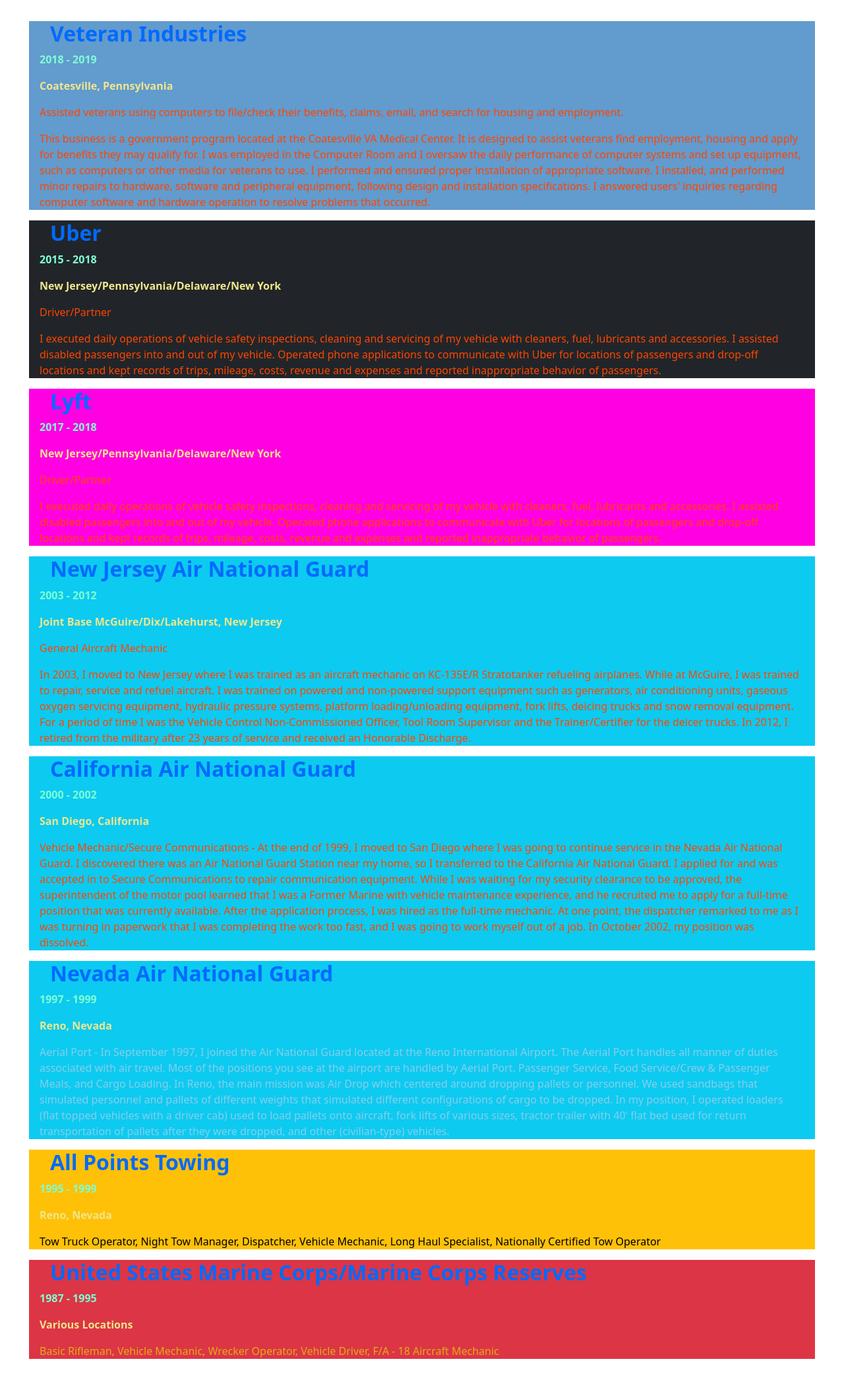
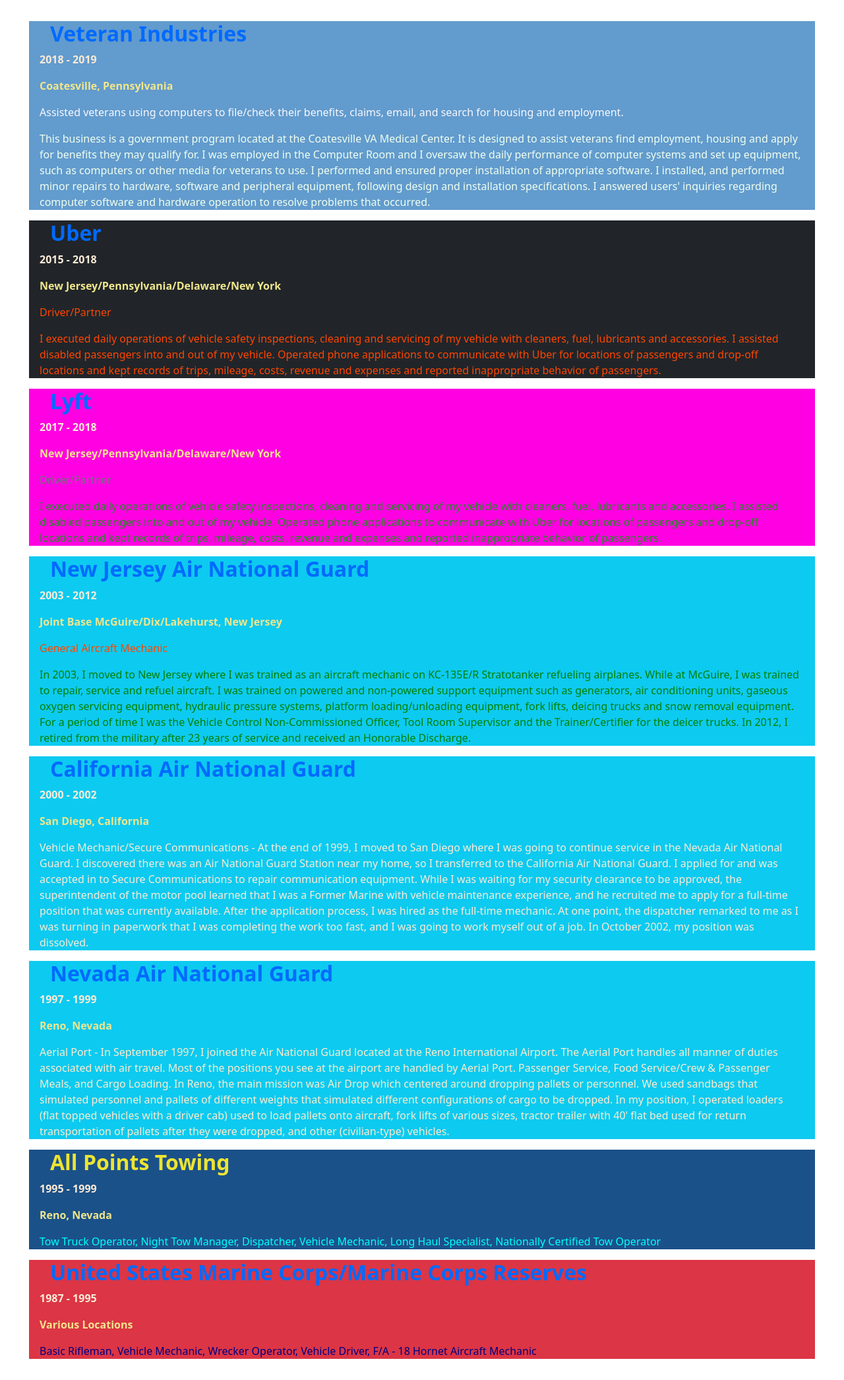
Before and after one commit to Rafagithub135/Rafagithub135.github.io, a plain HTML site: page work_history.html in a window 1280 px wide. Shown: the whole page at 66% size. Drawn offline with nearby package versions, Linux system fonts and the light colour scheme.

Commit message:
corrected text colors for all employment

```diff
--- a/css/work-history.css
+++ b/css/work-history.css
@@ -1,3 +1,30 @@
+:root {
+    --bs-blue: #0d6efd;
+    --bs-indigo: #6610f2;
+    --bs-purple: #6f42c1;
+    --bs-pink: #d63384;
+    --bs-red: #dc3545;
+    --bs-orange: #fd7e14;
+    --bs-yellow: #ffc107;
+    --bs-green: #198754;
+    --bs-teal: #20c997;
+    --bs-cyan: #0dcaf0;
+    --bs-white: #fff;
+    --bs-gray: #6c757d;
+    --bs-gray-dark: #343a40;
+    --bs-primary: #0d6efd;
+    --bs-secondary: #6c757d;
+    --bs-success: #198754;
+    --bs-info: #0dcaf0;
+    --bs-warning: #ffc107;
+    --bs-danger: #dc3545;
+    --bs-light: #f8f9fa;
+    --bs-dark: #212529;
+    --bs-font-sans-serif: system-ui, -apple-system, "Segoe UI", Roboto, "Helvetica Neue", Arial, "Noto Sans", "Liberation Sans", sans-serif, "Apple Color Emoji", "Segoe UI Emoji", "Segoe UI Symbol", "Noto Color Emoji";
+    --bs-font-monospace: SFMono-Regular, Menlo, Monaco, Consolas, "Liberation Mono", "Courier New", monospace;
+    --bs-gradient: linear-gradient(180deg, rgba(255, 255, 255, 0.15), rgba(255, 255, 255, 0));
+}
+
 * {
     box-sizing: border-box;
     margin: 1em;
@@ -19,7 +46,7 @@ p {
 
 .year {
     font-weight: bold;
-    color: aquamarine;
+    color: antiquewhite;
 }
 
 .location {
@@ -31,10 +58,50 @@ p {
     background-color: #629BCD;
 }
 
+#vidd {
+    color: #f8f8ff;
+}
+
+#vidt {
+    color: #f0fff0;
+}
+
 #lyft {
     background-color: #FF00E2;
+}
+
+#lydd {
+    color: #6c757d;
+}
+
+#lyftt {
+    color: #228b22;
+}
+
+#njangt {
+    color: #008000;
+}
+
+#cangt {
+    color: #faebd7;
+}
+
+#angt {
+    color: #ffebcd;
 }
 
 #apt {
     background-color: #1B5189;
 }
+
+#atpt {
+    color: #EDE432;
+}
+
+#aptt {
+    color: #00FFFF;
+}
+
+#mcdt {
+    color: navy;
+}
--- a/work_history.html
+++ b/work_history.html
@@ -14,9 +14,9 @@
         <h2>Veteran Industries</h2>
         <p class="year">2018 - 2019</p>
         <p class="location">Coatesville, Pennsylvania</p>
-        <p>Assisted veterans using computers to file/check their benefits, claims, email, and search for housing and
+        <p id="vidd">Assisted veterans using computers to file/check their benefits, claims, email, and search for housing and
             employment.</p>
-        <p>This business is a government program located at the Coatesville VA Medical Center. It is designed to assist
+        <p id="vidt">This business is a government program located at the Coatesville VA Medical Center. It is designed to assist
             veterans
             find employment, housing and apply for benefits they may qualify for. I was employed in the Computer Room
             and I
@@ -47,8 +47,8 @@
         <h2>Lyft</h2>
         <p class="year">2017 - 2018</p>
         <p class="location">New Jersey/Pennsylvania/Delaware/New York</p>
-        <p>Driver/Partner</p>
-        <p>I executed daily operations of vehicle safety inspections, cleaning and servicing of my vehicle with
+        <p id="lydd">Driver/Partner</p>
+        <p id="lyftt">I executed daily operations of vehicle safety inspections, cleaning and servicing of my vehicle with
             cleaners,
             fuel,
             lubricants and accessories. I assisted disabled passengers into and out of my vehicle. Operated phone
@@ -62,7 +62,7 @@
         <p class="year">2003 - 2012</p>
         <p class="location">Joint Base McGuire/Dix/Lakehurst, New Jersey</p>
         <p>General Aircraft Mechanic</p>
-        <p>In 2003, I moved to New Jersey where I was trained as an aircraft mechanic on KC-135E/R Stratotanker
+        <p id="njangt">In 2003, I moved to New Jersey where I was trained as an aircraft mechanic on KC-135E/R Stratotanker
             refueling
             airplanes. While at McGuire, I was trained to repair, service and refuel aircraft. I was trained on powered
             and
@@ -80,7 +80,7 @@
         <h2>California Air National Guard</h2>
         <p class="year">2000 - 2002</p>
         <p class="location">San Diego, California</p>
-        <p>Vehicle Mechanic/Secure Communications - At the end of 1999, I moved to San Diego where I was going to
+        <p id="cangt">Vehicle Mechanic/Secure Communications - At the end of 1999, I moved to San Diego where I was going to
             continue
             service in the Nevada Air National Guard. I discovered there was an Air National Guard Station near my home,
             so
@@ -102,7 +102,7 @@
         <h2>Nevada Air National Guard</h2>
         <p class="year">1997 - 1999</p>
         <p class="location">Reno, Nevada</p>
-        <p style="color: skyblue">Aerial Port - In September 1997, I joined the Air National Guard located at the Reno
+        <p id="angt">Aerial Port - In September 1997, I joined the Air National Guard located at the Reno
             International Airport. The Aerial Port handles all manner of duties associated with air travel. Most of the
             positions you see at the airport are handled by Aerial Port. Passenger Service, Food Service/Crew &
             Passenger
@@ -119,11 +119,11 @@
             transportation
             of pallets after they were dropped, and other (civilian-type) vehicles.</p>
     </div>
-    <div id="apt" class=" border: 2px solid black bg-warning">
-        <h2>All Points Towing</h2>
+    <div id="apt" class=" border: 2px solid black">
+        <h2 id="atpt">All Points Towing</h2>
         <p class="year">1995 - 1999</p>
         <p class="location">Reno, Nevada</p>
-        <p style="color: black">Tow Truck Operator, Night Tow Manager, Dispatcher, Vehicle Mechanic, Long Haul
+        <p id="aptt">Tow Truck Operator, Night Tow Manager, Dispatcher, Vehicle Mechanic, Long Haul
             Specialist,
             Nationally Certified Tow Operator</p>
         <p></p>
@@ -132,7 +132,7 @@
         <h2>United States Marine Corps/Marine Corps Reserves</h2>
         <p class="year">1987 - 1995</p>
         <p class="location">Various Locations</p>
-        <p style="color: #E2AD14">Basic Rifleman, Vehicle Mechanic, Wrecker Operator, Vehicle Driver, F/A - 18 Aircraft
+        <p id="mcdt">Basic Rifleman, Vehicle Mechanic, Wrecker Operator, Vehicle Driver, F/A - 18 Hornet Aircraft
             Mechanic</p>
         <p></p>
     </div>
```
